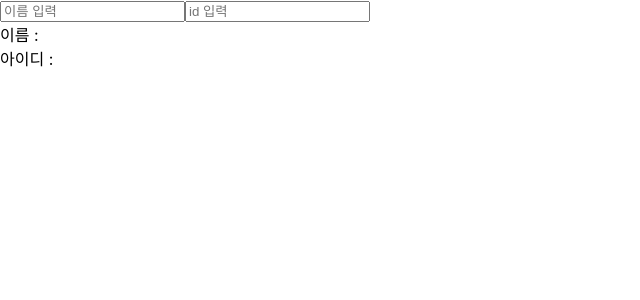
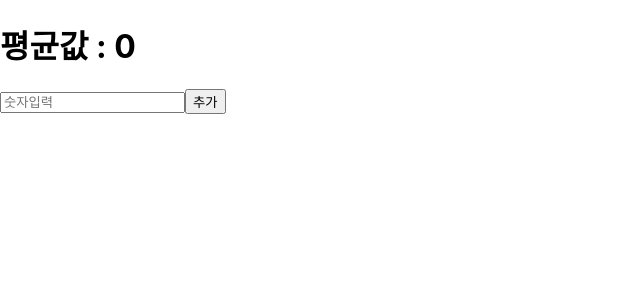
Before and after one commit to ww8007/Learn-React-with-Velopert-Book, a React (Create React App) app in the folder hooks-tutorial/: page / in a window 1280 px wide. Shown: the top 300 px of the page, without its empty margins (0-640 px from the left). Built offline with nearby package versions, Linux system fonts and the light colour scheme.

Commit message:
Study files

```diff
--- a/hooks-tutorial/src/App.js
+++ b/hooks-tutorial/src/App.js
@@ -1,8 +1,10 @@
 import React from 'react';
+import GetAvg from './GetAvg';
+import GetAvgReducer from './GetAvgReducer';
 import Info from './Info';
 
 const App = () => {
-  return <Info></Info>;
+  return <GetAvg></GetAvg>;
 };
 
 export default App;
--- a/hooks-tutorial/src/GetAvg.js
+++ b/hooks-tutorial/src/GetAvg.js
@@ -1,4 +1,4 @@
-import React, { useState } from 'react';
+import React, { useCallback, useMemo, useState, useRef } from 'react';
 
 const getavg = (numbers) => {
   if (numbers.length === 0) return 0;
@@ -9,21 +9,19 @@ const getavg = (numbers) => {
 const GetAvg = () => {
   const [number, setNumber] = useState('');
   const [list, setList] = useState([]);
+  const inputEI = useRef(null);
+  const onChange = useCallback((e) => {
+    setNumber(e.target.value);
+  }, []);
 
-  const onChange = (e) => {
-    setNumber(e.target.value);
-  };
-
-  const onClickAdd = () => {
+  const onClickAdd = useCallback(() => {
     const nextList = list.concat(parseInt(number));
     setList(nextList);
     setNumber('');
-  };
-  let avg = 0;
-  const onClickGet = () => {
-    avg = getavg(list);
-    console.log(avg);
-  };
+    inputEI.current.focus();
+  }, [number, list]);
+  const avg = useMemo(() => getavg(list), [list]);
+
   return (
     <div>
       <h1>평균값 : {(console.log(avg), avg)}</h1>
@@ -32,9 +30,10 @@ const GetAvg = () => {
         placeholder="숫자입력"
         value={number}
         onChange={onChange}
+        ref={inputEI}
       />
       <button onClick={onClickAdd}>추가</button>
-      <button onClick={onClickGet}>평균 구하기</button>
+
       <ul>
         {list.map((value, index) => (
           <li key={index}>{value}</li>
```
Also changed, not shown: 2 other files (tests, documents, lock files or other folders).
